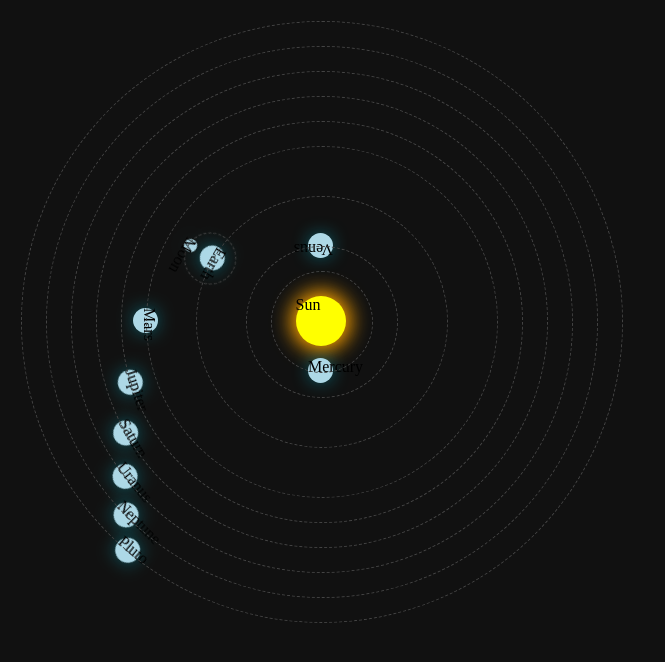
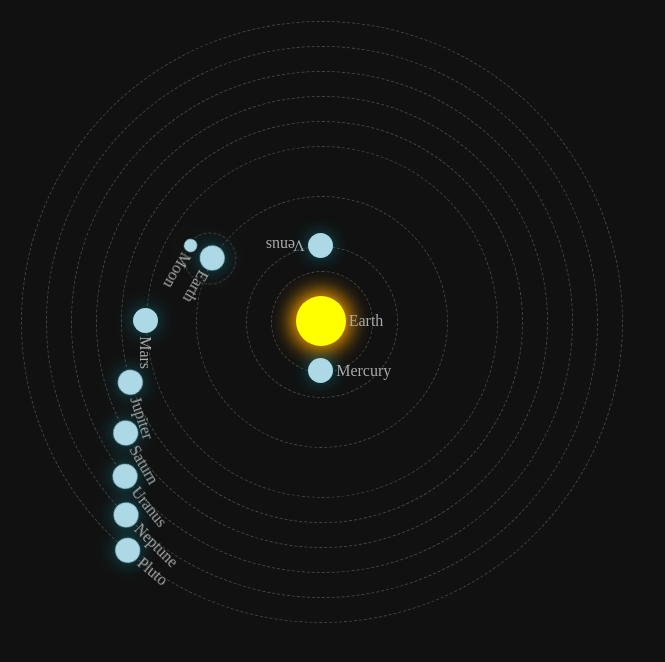
Before and after one commit to lfdgaliza/NightlyBerry, an Angular app in the folder src/clients/web/: page / in a window 1280 px wide. Shown: the top 662 px of the page, without its empty margins (0-665 px from the left). Built offline with nearby package versions, Linux system fonts and the light colour scheme.

Commit message:
Using builder

```diff
--- a/src/clients/web/src/app/app.component.ts
+++ b/src/clients/web/src/app/app.component.ts
@@ -1,5 +1,7 @@
 import { Component, OnInit } from '@angular/core';
 
+import { PlanetBuilder } from './widgets/orbiter/builder/concrete/planet.builder';
+import { StarBuilder } from './widgets/orbiter/builder/concrete/star.builder';
 import { Orbiter } from './widgets/orbiter/orbiter.model';
 
 @Component({
@@ -13,19 +15,31 @@ export class AppComponent implements OnInit
 
   ngOnInit(): void
   {
-    const earth = new Orbiter(Guid.newGuid(), "Earth")
-      .addChild(new Orbiter(Guid.newGuid(), "Moon"))
+    const earth = PlanetBuilder.new()
+      .withId(Guid.newGuid())
+      .withName("Earth")
 
-    const star = new Orbiter(Guid.newGuid(), "Sun", 50, .5)
-      .addChild(new Orbiter(Guid.newGuid(), "Mercury"))
-      .addChild(new Orbiter(Guid.newGuid(), "Venus"))
-      .addChild(earth)
-      .addChild(new Orbiter(Guid.newGuid(), "Mars"))
-      .addChild(new Orbiter(Guid.newGuid(), "Jupiter"))
-      .addChild(new Orbiter(Guid.newGuid(), "Saturn"))
-      .addChild(new Orbiter(Guid.newGuid(), "Uranus"))
-      .addChild(new Orbiter(Guid.newGuid(), "Neptune"))
-      .addChild(new Orbiter(Guid.newGuid(), "Pluto"))
+      .withChild(PlanetBuilder.new().withId(Guid.newGuid()).withName("Moon").build())
+
+      .build()
+
+    const star = StarBuilder.new()
+      .withId(Guid.newGuid())
+      .withName("Earth")
+      .withSize(50)
+      .withChildResizingRatePercent(.5)
+
+      .withChild(PlanetBuilder.new().withId(Guid.newGuid()).withName("Mercury").build())
+      .withChild(PlanetBuilder.new().withId(Guid.newGuid()).withName("Venus").build())
+      .withChild(earth)
+      .withChild(PlanetBuilder.new().withId(Guid.newGuid()).withName("Mars").build())
+      .withChild(PlanetBuilder.new().withId(Guid.newGuid()).withName("Jupiter").build())
+      .withChild(PlanetBuilder.new().withId(Guid.newGuid()).withName("Saturn").build())
+      .withChild(PlanetBuilder.new().withId(Guid.newGuid()).withName("Uranus").build())
+      .withChild(PlanetBuilder.new().withId(Guid.newGuid()).withName("Neptune").build())
+      .withChild(PlanetBuilder.new().withId(Guid.newGuid()).withName("Pluto").build())
+
+      .build()
 
     this.star = star
   }
--- /dev/null
+++ b/src/clients/web/src/app/widgets/orbiter/builder/concrete/planet.builder.ts
@@ -0,0 +1,44 @@
+import { Orbiter } from '../../orbiter.model';
+
+export class PlanetBuilder
+{
+    private _id: string
+    private _name: string
+    private _children: Array<Orbiter>
+
+    private constructor()
+    {
+        this._children = new Array<Orbiter>()
+    }
+
+    public static new(): PlanetBuilder
+    {
+        return new PlanetBuilder()
+    }
+
+    public withId(id: string): PlanetBuilder
+    {
+        this._id = id
+        return this
+    }
+
+    public withName(name: string): PlanetBuilder
+    {
+        this._name = name
+        return this
+    }
+
+    public withChild(child: Orbiter): PlanetBuilder
+    {
+        this._children.push(child)
+        return this
+    }
+
+    public build(): Orbiter
+    {
+        if (this._name === undefined)
+            throw new Error("You must specify at least a name for this planet.")
+
+        return new Orbiter(this._id, this._name, this._children)
+    }
+}
--- /dev/null
+++ b/src/clients/web/src/app/widgets/orbiter/builder/concrete/star.builder.ts
@@ -0,0 +1,77 @@
+import { Orbiter } from '../../orbiter.model';
+
+export class StarBuilder
+{
+    private _id: string
+    private _name: string
+    private _size: number
+    private _childResizingRatePercent: number
+    private _children: Array<Orbiter>
+
+    private constructor()
+    {
+        this._children = new Array<Orbiter>()
+    }
+
+    public static new(): StarBuilder
+    {
+        return new StarBuilder()
+    }
+
+    public withId(id: string): StarBuilder
+    {
+        this._id = id
+        return this
+    }
+
+    public withName(name: string): StarBuilder
+    {
+        this._name = name
+        return this
+    }
+
+    public withSize(size: number): StarBuilder
+    {
+        this._size = size
+        return this
+    }
+
+    public withChild(child: Orbiter): StarBuilder
+    {
+        this._children.push(child)
+        return this
+    }
+
+    /**
+     * The children's resizing rate in decimal percent
+     * @param childResizingRatePercent Ex: 0.7: The size of each child will be 70% the size of the parent.
+     */
+    public withChildResizingRatePercent(childResizingRatePercent: number): StarBuilder
+    {
+        this._childResizingRatePercent = childResizingRatePercent
+        return this
+    }
+
+    public build(): Orbiter
+    {
+        this.validate();
+        return this.doBuild()
+    }
+
+    private validate(): void
+    {
+        if (this._name === undefined)
+            throw new Error("You must specify at least a name for this star.");
+    }
+
+    private doBuild(): Orbiter
+    {
+        return new Orbiter(
+            this._id
+            , this._name
+            , this._children
+            , this._size || 50
+            , this._childResizingRatePercent || .7
+        );
+    }
+}
--- a/src/clients/web/src/app/widgets/orbiter/orbiter.component.html
+++ b/src/clients/web/src/app/widgets/orbiter/orbiter.component.html
@@ -5,8 +5,15 @@
         [style.height.px]="orbiter.size"
         [style.top.px]="orbiter.calculateTopPosition()"
         [style.left.px]="orbiter.calculateLeftPosition()"
+        [style.lineHeight.px]="orbiter.size"
     >
-        <div class="label">{{ orbiter.name }}</div>
+        <span
+            class="label"
+            [style.left.px]="orbiter.size"
+        >
+            {{ orbiter.name }}
+        </span>
+
         <ng-container *ngFor="let child of orbiter.children">
             <dg-orbiter [orbiter]="child"></dg-orbiter>
         </ng-container>
--- a/src/clients/web/src/app/widgets/orbiter/orbiter.component.scss
+++ b/src/clients/web/src/app/widgets/orbiter/orbiter.component.scss
@@ -29,10 +29,14 @@ $fade: 20px;
     left: 0px;
     border: 1px dashed #444;
     border-radius: 50%;
+    z-index: -1;
 }
 
 .label {
     position: absolute;
+    vertical-align: middle;
+    color: #aaa;
+    margin-left: .2em;
 }
 
 .vacuum {
--- a/src/clients/web/src/app/widgets/orbiter/orbiter.component.ts
+++ b/src/clients/web/src/app/widgets/orbiter/orbiter.component.ts
@@ -20,15 +20,18 @@ export class OrbiterComponent implements AfterViewInit
 
   ngAfterViewInit(): void
   {
-    const orbiterElement = this.el.nativeElement.firstChild.firstChild
+    const vacuum = this.el.nativeElement.firstChild
+    const orbiterElement = vacuum.firstChild
 
     if (this.orbiter.hasParent)
-      this.animate(orbiterElement)
+    {
+      this.animateOrbiter(orbiterElement)
+    }
   }
 
-  public animate(orbiterElement: any): void
+  public animateOrbiter(orbiterElement: any): void
   {
-    const factory = this.builder.build(this.translateMetadata())
+    const factory = this.builder.build(this.getOrbiterAnimationMetadata())
     const player = factory.create(orbiterElement)
     this.play(player)
   }
@@ -42,7 +45,7 @@ export class OrbiterComponent implements AfterViewInit
     })
   }
 
-  private translateMetadata(): AnimationMetadata[]
+  private getOrbiterAnimationMetadata(): AnimationMetadata[]
   {
     const vel = (this.orbiter.position + 1) * 5
 
@@ -51,12 +54,10 @@ export class OrbiterComponent implements AfterViewInit
         `${vel}s`,
         keyframes([
           style({
-            transform: `rotate(0deg) translateY(${this.orbiter.pathRadius.asPx()})`,
-            offset: 0
+            transform: `rotate(0deg) translateY(${this.orbiter.pathRadius.asPx()})`
           }),
           style({
-            transform: `rotate(360deg) translateY(${this.orbiter.pathRadius.asPx()})`,
-            offset: 1
+            transform: `rotate(360deg) translateY(${this.orbiter.pathRadius.asPx()})`
           })
         ])
       )
--- a/src/clients/web/src/app/widgets/orbiter/orbiter.model.ts
+++ b/src/clients/web/src/app/widgets/orbiter/orbiter.model.ts
@@ -1,6 +1,14 @@
 export class Orbiter
 {
-    constructor(id: string, name: string, size: number = 0, childResizingRatePercent = 1)
+    /**
+     * It is better to use a builder instead of using the constructor directly
+     * for readability purposes.
+     * @param id
+     * @param name
+     * @param size
+     * @param childResizingRatePercent Ex: 0.7: The size of each child will be 70% the size of the parent.
+     */
+    constructor(id: string, name: string, children = new Array<Orbiter>(), size: number = 0, childResizingRatePercent = 1)
     {
         this._id = id
         this._name = name
@@ -8,12 +16,16 @@ export class Orbiter
         this._childResizingRatePercent = childResizingRatePercent
 
         this._children = new Array<Orbiter>()
+        this.addChildren(children)
     }
 
     private _id: string
+    public get id(): string { return this._id }
+    public set id(id: string) { this._id = id }
 
     private _name: string
     public get name(): string { return this._name }
+    public set name(name: string) { this._name = name }
 
     private _position: number = 0
     // TODO: Protect this
@@ -54,6 +66,11 @@ export class Orbiter
         this._children.push(child)
 
         return this
+    }
+
+    public addChildren(children: Array<Orbiter>)
+    {
+        children.forEach(c => this.addChild(c))
     }
 
     private updateMeasures(): void
```
